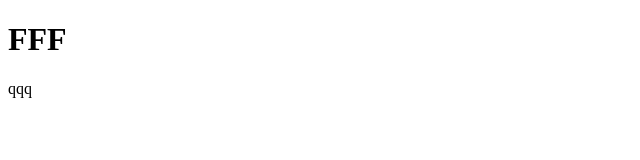
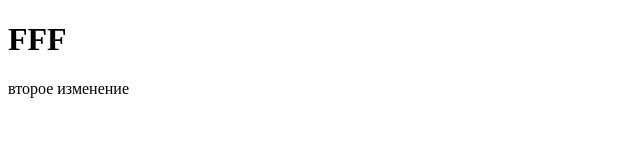
Before and after one commit to Mister-Gallardo/18potok, a plain HTML site: page index.html in a window 1280 px wide. Shown: the whole page, without its empty margins (0-640 px from the left). Drawn offline with Linux system fonts and the light colour scheme.

```diff
--- a/index.html
+++ b/index.html
@@ -7,6 +7,6 @@
 </head>
 <body>
     <h1>FFF</h1>
-    <p>qqq</p>
+    <p>второе изменение</p>
 </body>
 </html>
```
